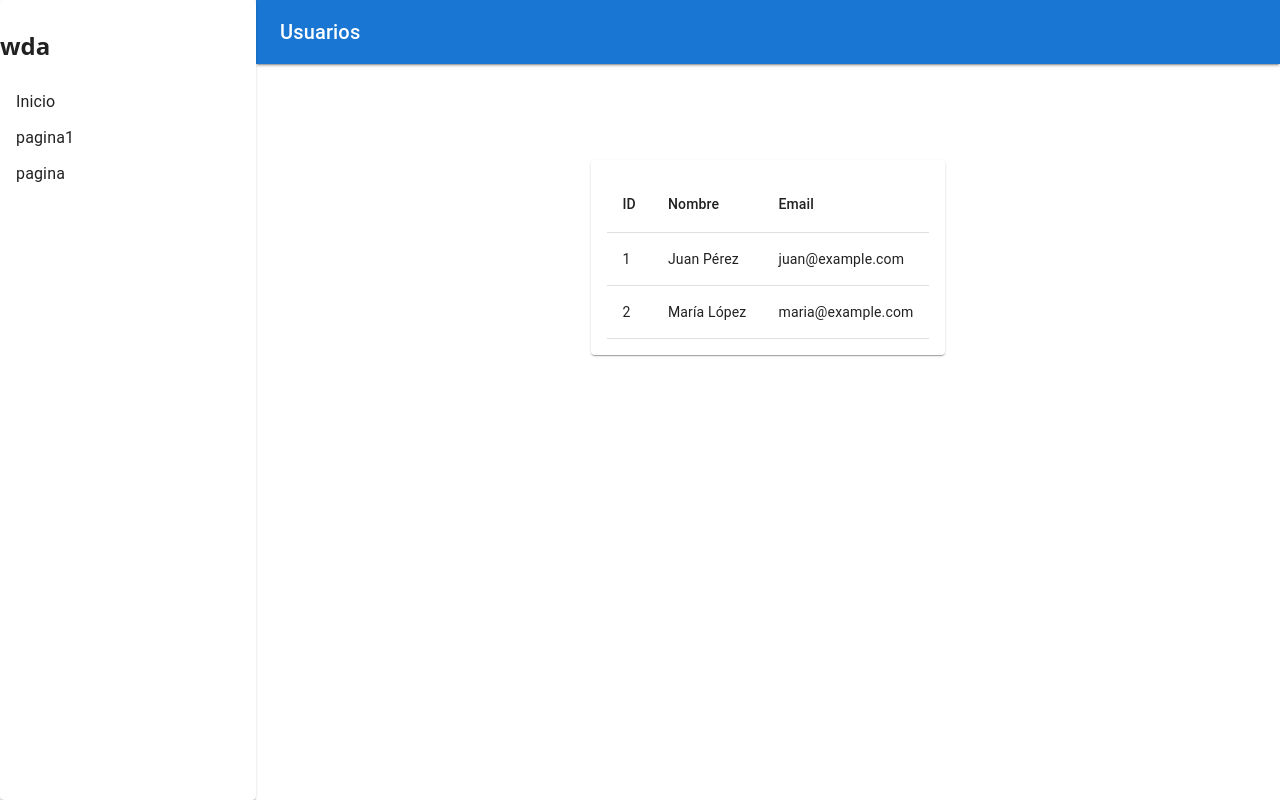
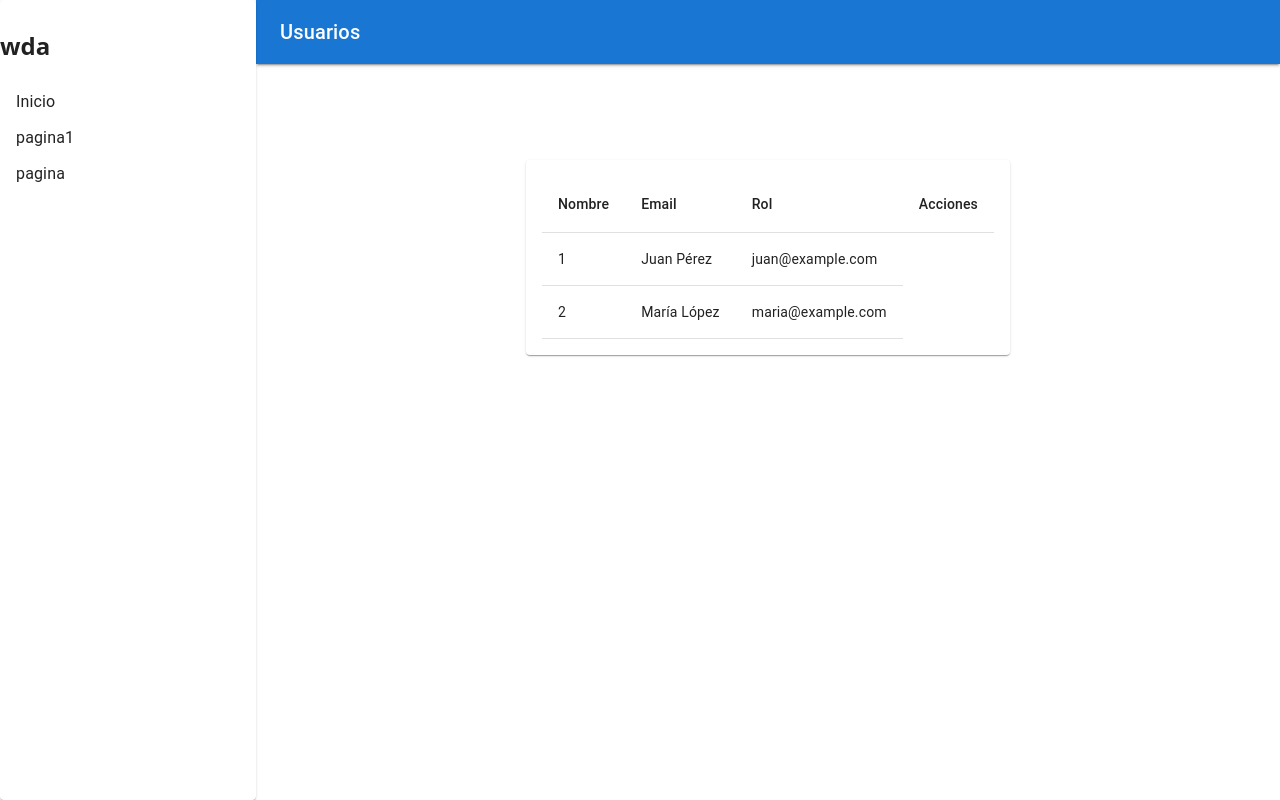
Before and after one commit to JoseAngelMarquez/pi-ata_pary_CITAS, a React (Vite) app in the folder frontend/: page /admin/Pagina in a window 1280 px wide. Built offline with nearby package versions, Linux system fonts and the light colour scheme.

Commit message:
Agrega campos en la tabla de usuarios

```diff
--- a/frontend/src/pages/Pagina.jsx
+++ b/frontend/src/pages/Pagina.jsx
@@ -19,9 +19,12 @@ function UsersTable() {
             <Table>
               <TableHead>
                 <TableRow>
-                  <TableCell>ID</TableCell>
                   <TableCell>Nombre</TableCell>
                   <TableCell>Email</TableCell>
+                  <TableCell>Rol</TableCell>
+
+                  <TableCell>Acciones</TableCell>
+
                 </TableRow>
               </TableHead>
               <TableBody>
```
